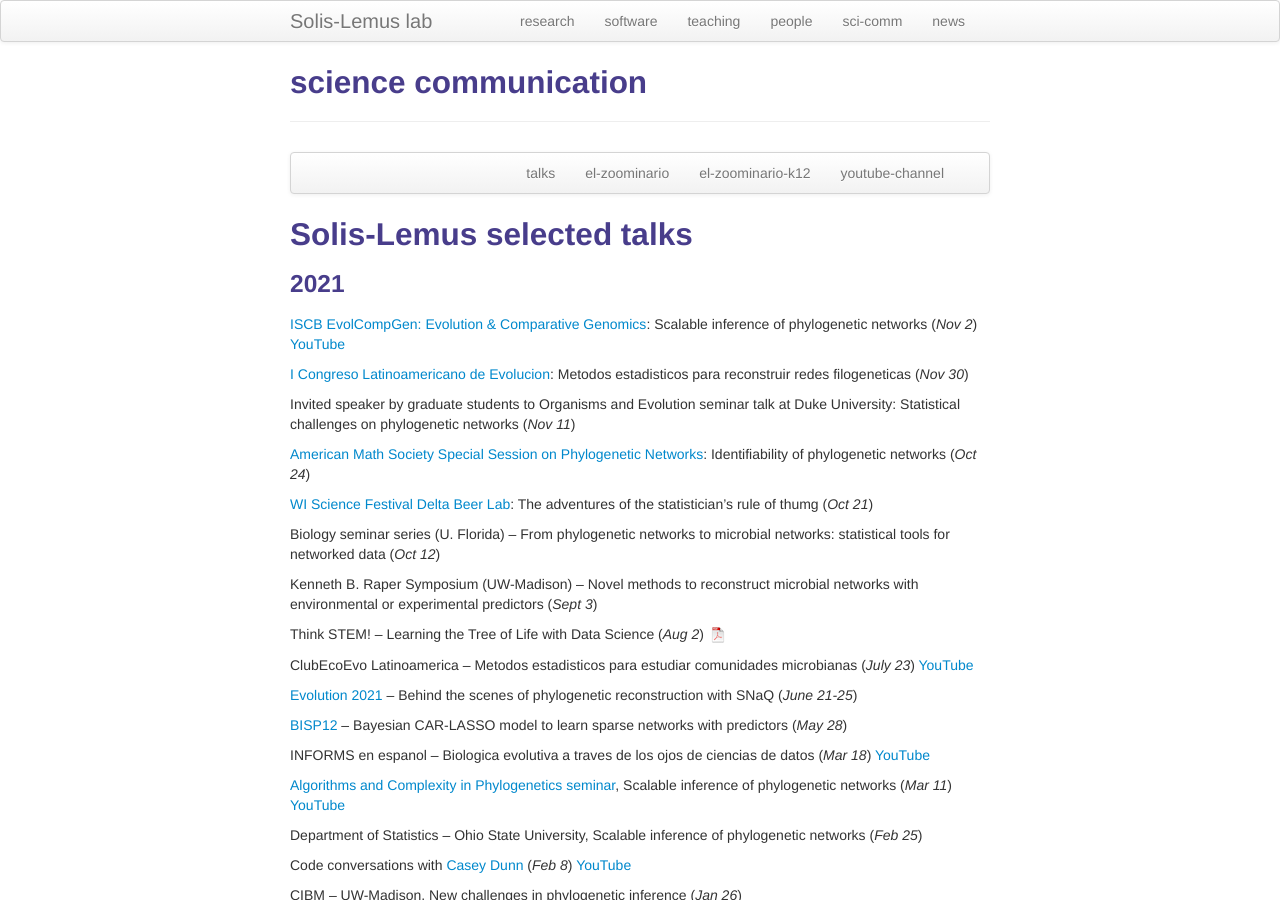
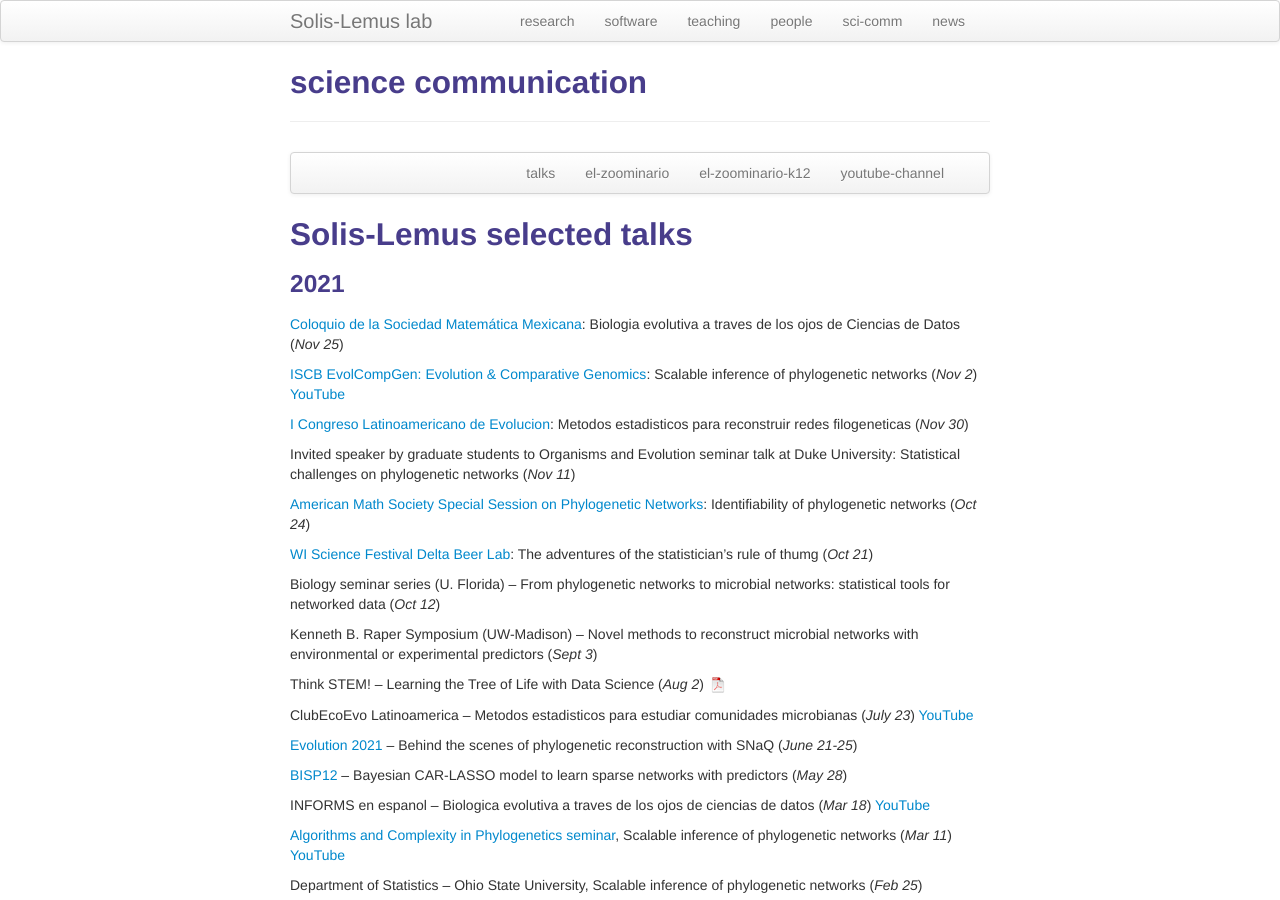
Before and after one commit to solislemuslab/solislemuslab.github.io, a Jekyll site: the page built from pages/talks.md, in a window 1280 px wide and 900 px high. Built offline with Jekyll 4.4.1, drawn with Linux system fonts in a browser that asks for light colours.

Commit message:
added mat talks

```diff
--- a/pages/talks.md
+++ b/pages/talks.md
@@ -19,6 +19,8 @@ description: Claudia Solis-Lemus' talks
 ## <a name="talks"></a>Solis-Lemus selected talks
 
 ### 2021
+
+[Coloquio de la Sociedad Matemática Mexicana](https://www.smm.org.mx/coloquio): Biologia evolutiva a traves de los ojos de Ciencias de Datos (_Nov 25_)
 
 [ISCB EvolCompGen: Evolution & Comparative Genomics](https://www.iscb.org/cms_addon/conferences/ismbeccb2021/tracks/evolcompgen): Scalable inference of phylogenetic networks (_Nov 2_) [YouTube](https://www.youtube.com/watch?v=J9HjsJ9PaGI)
 
```
